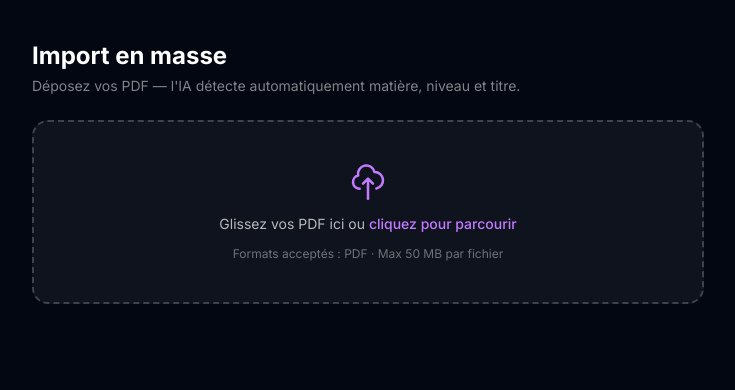
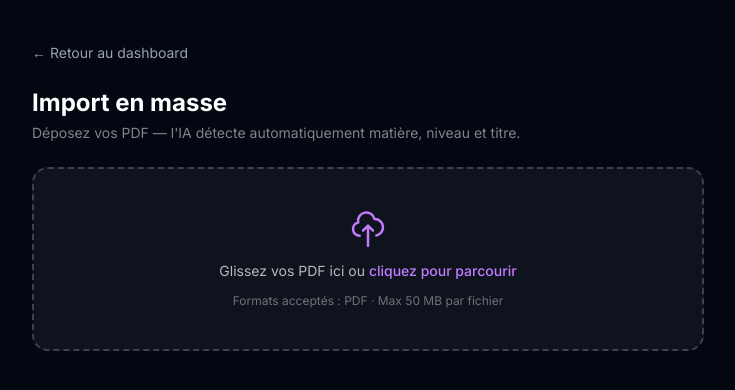
Before and after one commit to gaultierremi/schoolio, a Next.js app: page /school/import in a window 1280 px wide. Shown: the top 390 px of the page, without its empty margins (272-1007 px from the left). Built offline with nearby package versions, Linux system fonts and the light colour scheme.

Commit message:
feat(school): wire up bulk import navigation
- Add 'Retour au dashboard' link at top of /school/import page
- Replace 'Importer un PDF' (was disabled with 'Bientôt') with 'Importer en masse' card linking to /school/import

```diff
--- a/app/school/import/page.tsx
+++ b/app/school/import/page.tsx
@@ -1,6 +1,7 @@
 "use client";
 
 import React, { useCallback, useRef, useState } from "react";
+import Link from "next/link";
 import type { SchoolLevel } from "@/lib/subjects";
 
 // ── Types ─────────────────────────────────────────────────────────────────────
@@ -614,6 +615,12 @@ export default function ImportPage() {
     <main className="min-h-screen bg-gray-950 text-white px-4 py-10">
       <div className="max-w-2xl mx-auto flex flex-col gap-6">
         <div>
+          <Link
+            href="/school"
+            className="transition-colors mb-6 inline-block text-sm text-gray-400 hover:text-purple-400"
+          >
+            ← Retour au dashboard
+          </Link>
           <h1 className="text-2xl font-bold text-white">Import en masse</h1>
           <p className="text-sm text-white/50 mt-1">
             Déposez vos PDF — l'IA détecte automatiquement matière, niveau et titre.
--- a/app/school/page.tsx
+++ b/app/school/page.tsx
@@ -457,9 +457,9 @@ export default function SchoolDashboardPage() {
             />
             <ActionCard
               emoji="📄"
-              title="Importer un PDF"
-              description="Génère 5-25 questions automatiquement depuis un cours"
-              href="/school/questions"
+              title="Importer en masse"
+              description="Glisse-dépose tes PDF de cours, l'IA détecte matière et niveau"
+              href="/school/import"
             />
             <ActionCard
               emoji="🎮"
```
